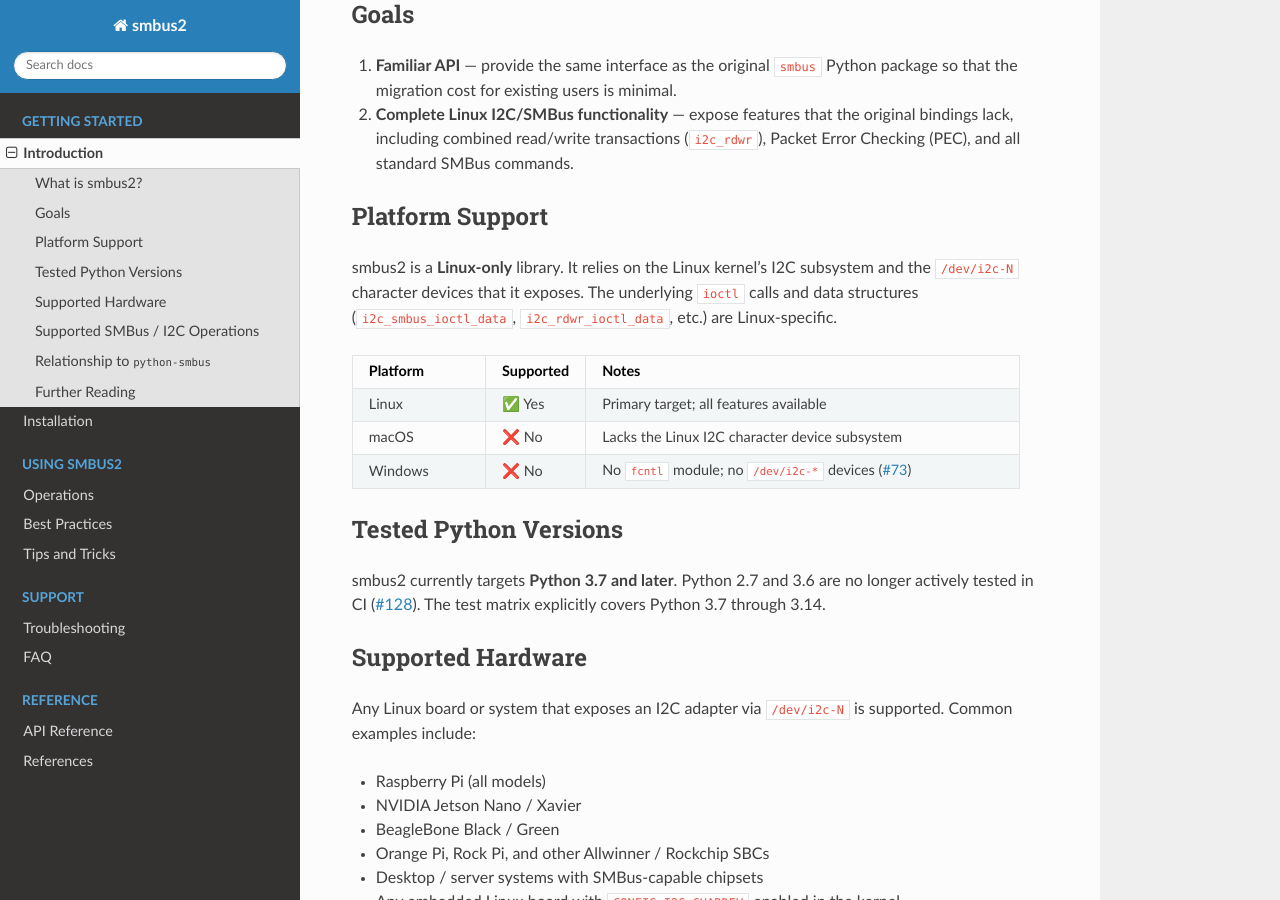
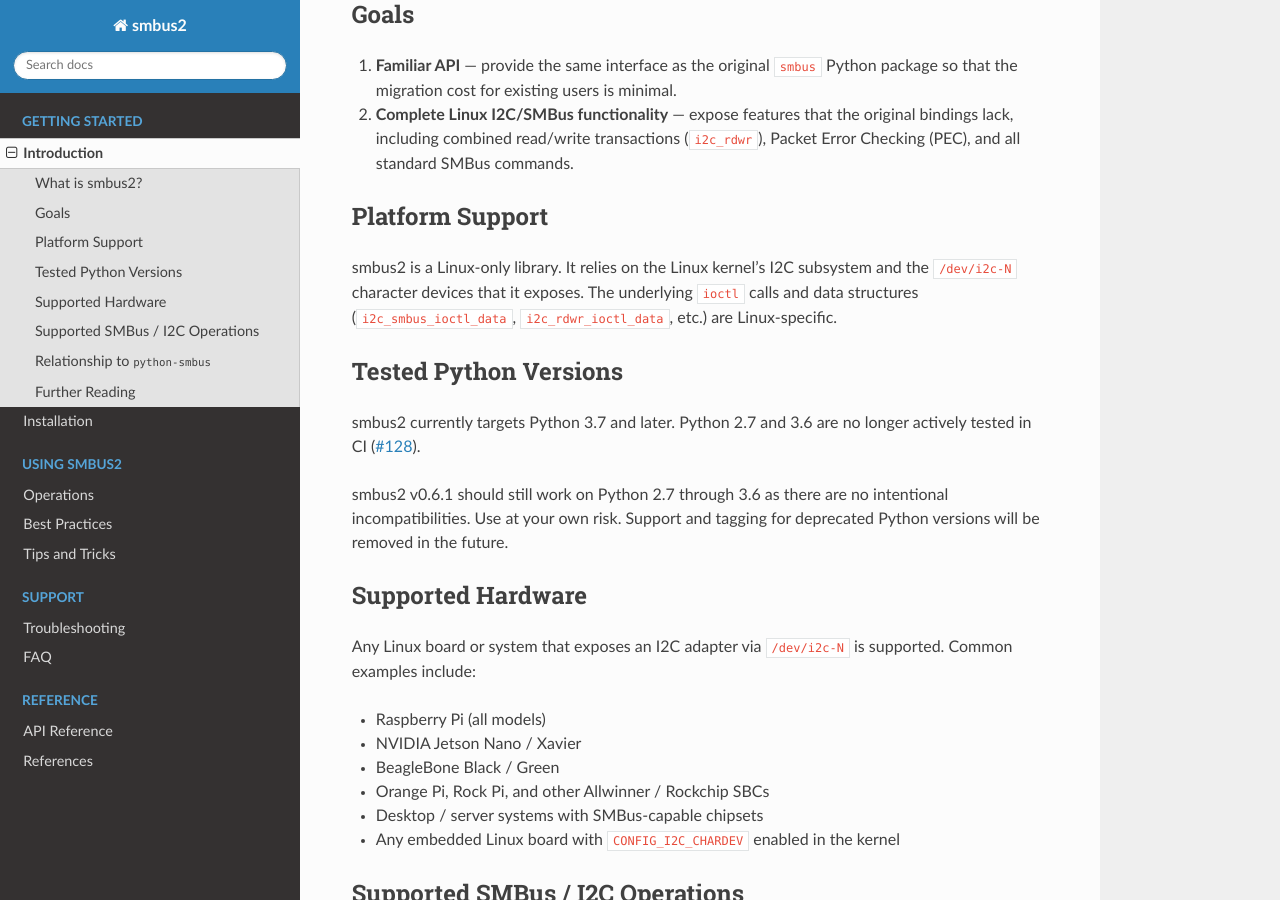
Before and after one commit to kplindegaard/smbus2, a Sphinx documentation site: the page built from doc/introduction.rst, in a window 1280 px wide and 900 px high, scrolled down 604 px. Built offline with Sphinx 7.4.7 and the Read the Docs theme 3.1.0, drawn with Linux system fonts in a browser that asks for light colours; some of the changed text lies outside the part shown.

Commit message:
Manual doc updates

```diff
--- a/doc/conf.py
+++ b/doc/conf.py
@@ -54,7 +54,7 @@
 # General information about the project.
 project = 'smbus2'
 author = 'Karl-Petter Lindegaard'
-copyright = '2017, {}'.format(author)
+copyright = '2017-2026, {}'.format(author)
 
 # The version info for the project you're documenting, acts as replacement for
 # |version| and |release|, also used in various other places throughout the
--- a/doc/introduction.rst
+++ b/doc/introduction.rst
@@ -37,33 +37,19 @@
 Platform Support
 ----------------
 
-smbus2 is a **Linux-only** library. It relies on the Linux kernel's I2C subsystem and the
+smbus2 is a Linux-only library. It relies on the Linux kernel's I2C subsystem and the
 ``/dev/i2c-N`` character devices that it exposes. The underlying ``ioctl`` calls and data
 structures (``i2c_smbus_ioctl_data``, ``i2c_rdwr_ioctl_data``, etc.) are Linux-specific.
-
-.. list-table::
-   :header-rows: 1
-   :widths: 20 15 65
-
-   * - Platform
-     - Supported
-     - Notes
-   * - Linux
-     - ✅ Yes
-     - Primary target; all features available
-   * - macOS
-     - ❌ No
-     - Lacks the Linux I2C character device subsystem
-   * - Windows
-     - ❌ No
-     - No ``fcntl`` module; no ``/dev/i2c-*`` devices (`#73 <https://github.com/kplindegaard/smbus2/issues/73>`_)
 
 Tested Python Versions
 -----------------------
 
-smbus2 currently targets **Python 3.7 and later**. Python 2.7 and 3.6 are no longer
+smbus2 currently targets Python 3.7 and later. Python 2.7 and 3.6 are no longer
 actively tested in CI (`#128 <https://github.com/kplindegaard/smbus2/issues/128>`_).
-The test matrix explicitly covers Python 3.7 through 3.14.
+
+smbus2 v0.6.1 should still work on Python 2.7 through 3.6 as there are no
+intentional incompatibilities. Use at your own risk. Support and tagging for deprecated
+Python versions will be removed in the future.
 
 Supported Hardware
 ------------------
```
Also changed, not shown: doc/faq.rst (+0 -8 lines), doc/installation.rst (+5 -26 lines).
